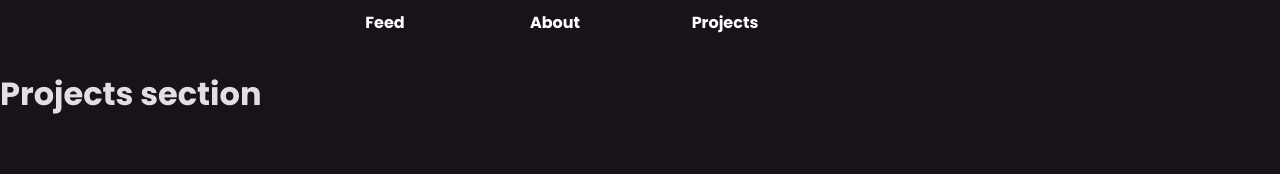
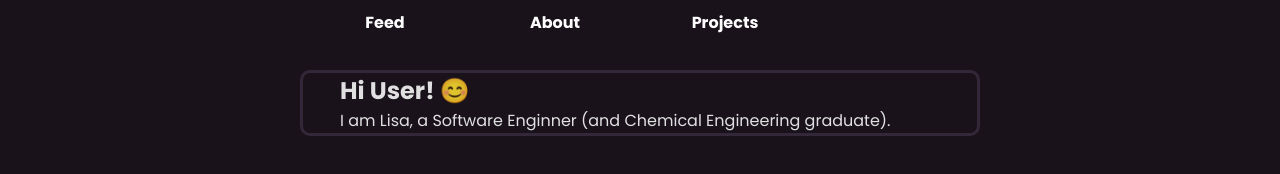
Before and after one commit to lisaosinowo/my-react-portfolio, a React (Vite) app: page / in a window 1280 px wide. Both pictures are taken after a click on the element "Projects". Shown: the part 622-796 px from the top of the page. Built offline with nearby package versions, Linux system fonts and the light colour scheme.

Commit message:
Added content to projects section

```diff
--- a/src/sections/Projects.jsx
+++ b/src/sections/Projects.jsx
@@ -1,7 +1,17 @@
 const Projects = () => {
    return (
       <>
-         <h1>Projects section</h1>
+         <section class="projects-section">
+            <div className="projects-main-container">
+               <div className="projects-container">
+                  <h1>Hi User! 😊</h1>
+                  <p className="projects-info">
+                     I am Lisa, a Software Enginner (and Chemical Engineering
+                     graduate).
+                  </p>
+               </div>
+            </div>
+         </section>
       </>
    );
 }
```
